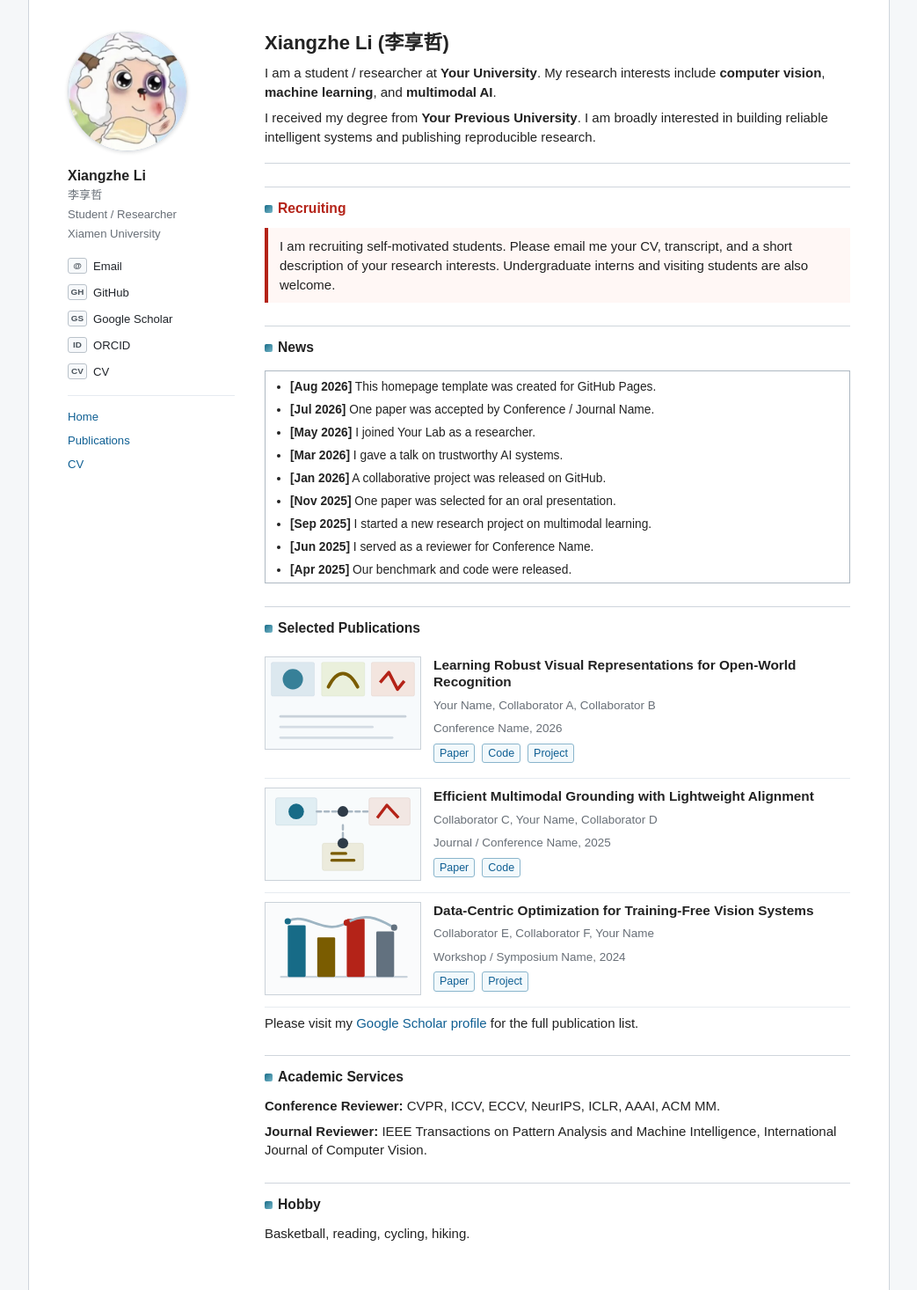
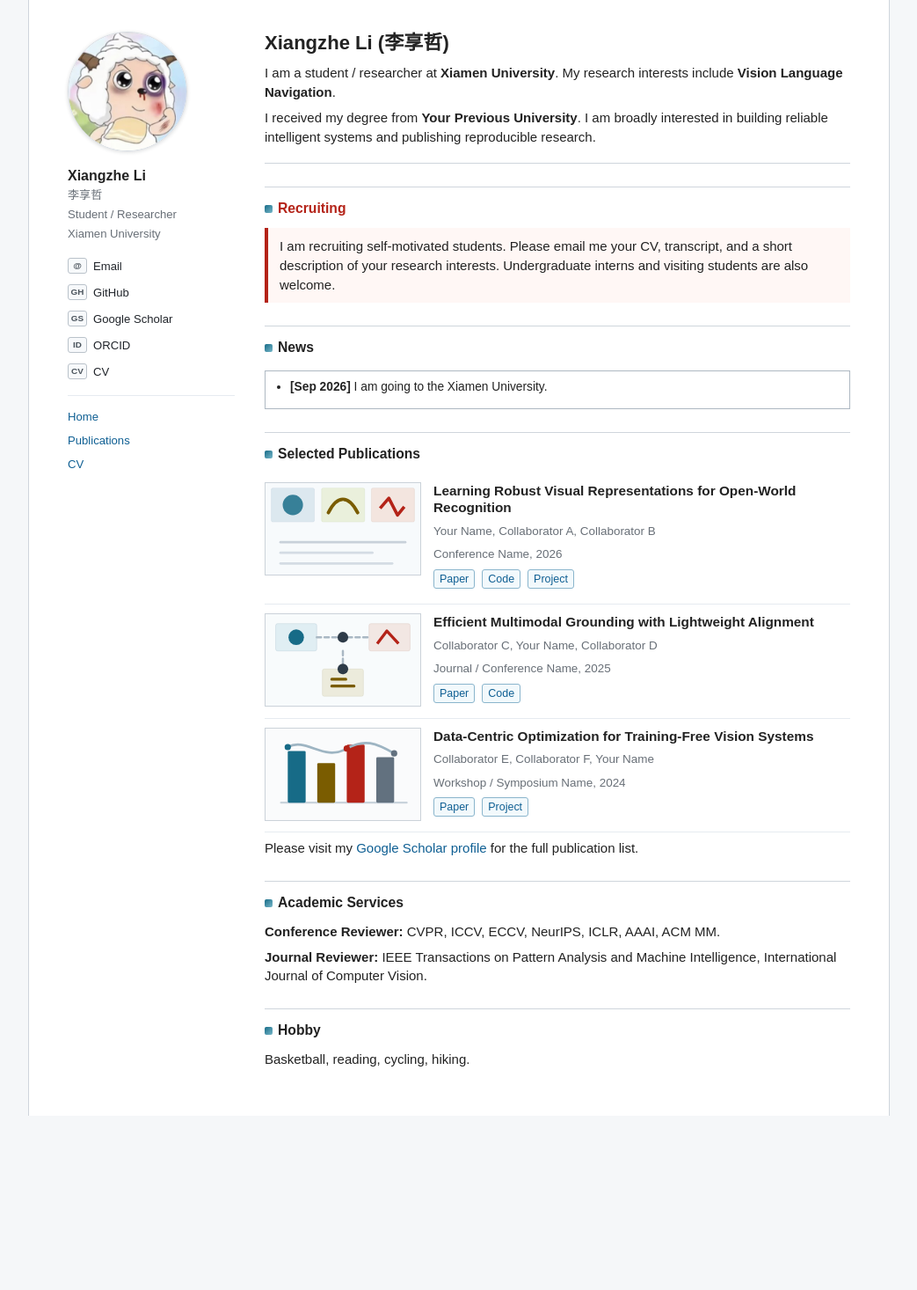
Before and after one commit to izhe666/izhe666.github.io, a Jekyll site: the page built from index.md, in a window 1280 px wide. Shown: the whole page at 88% size, without its empty margins (118-1161 px from the left). Built offline with Jekyll 4.4.1, drawn with Linux system fonts in a browser that asks for light colours; after the commit the page ends 1268 px from its top, so only the background shows below that.

Commit message:
Update index.md

```diff
--- a/index.md
+++ b/index.md
@@ -3,8 +3,8 @@ layout: home
 title: Home
 ---
 
-I am a student / researcher at **Your University**. My research interests include
-**computer vision**, **machine learning**, and **multimodal AI**.
+I am a student / researcher at **Xiamen University**. My research interests include
+**Vision Language Navigation**.
 
 I received my degree from **Your Previous University**. I am broadly interested
 in building reliable intelligent systems and publishing reproducible research.
@@ -17,16 +17,7 @@ visiting students are also welcome.
 
 ## News
 
-- **[Aug 2026]** This homepage template was created for GitHub Pages.
-- **[Jul 2026]** One paper was accepted by Conference / Journal Name.
-- **[May 2026]** I joined Your Lab as a researcher.
-- **[Mar 2026]** I gave a talk on trustworthy AI systems.
-- **[Jan 2026]** A collaborative project was released on GitHub.
-- **[Nov 2025]** One paper was selected for an oral presentation.
-- **[Sep 2025]** I started a new research project on multimodal learning.
-- **[Jun 2025]** I served as a reviewer for Conference Name.
-- **[Apr 2025]** Our benchmark and code were released.
-- **[Feb 2025]** I received a scholarship / award.
+- **[Sep 2026]** I am going to the Xiamen University.
 
 ## Selected Publications
 
```
